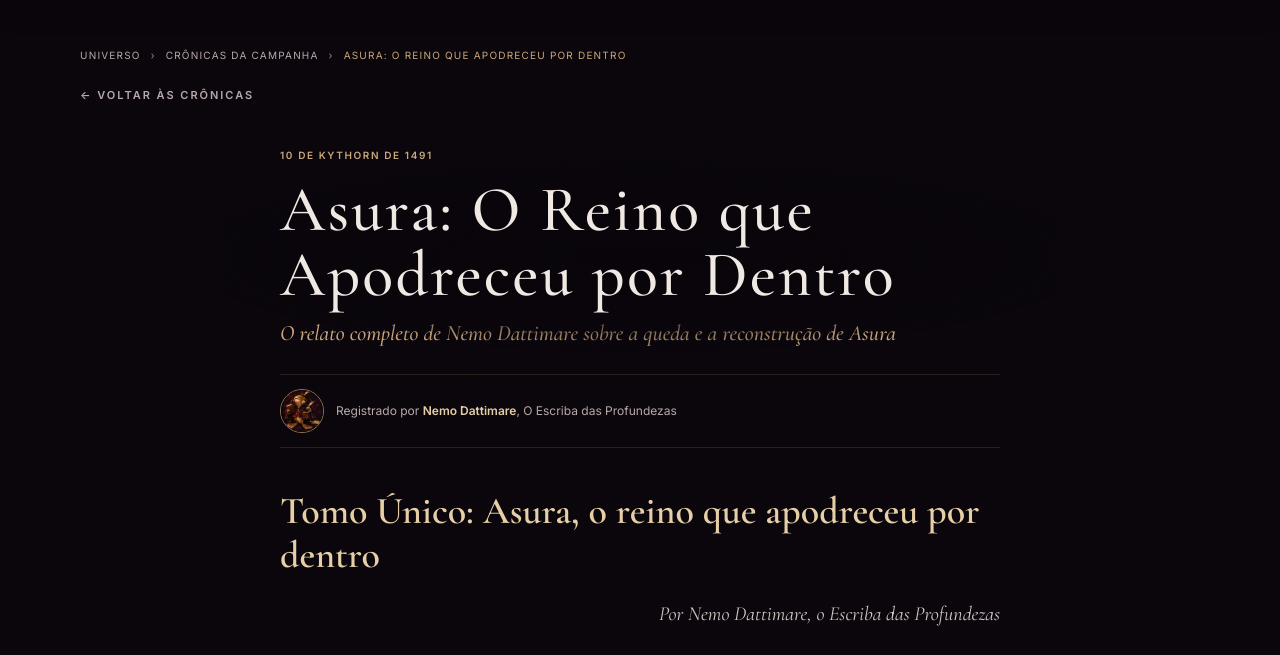
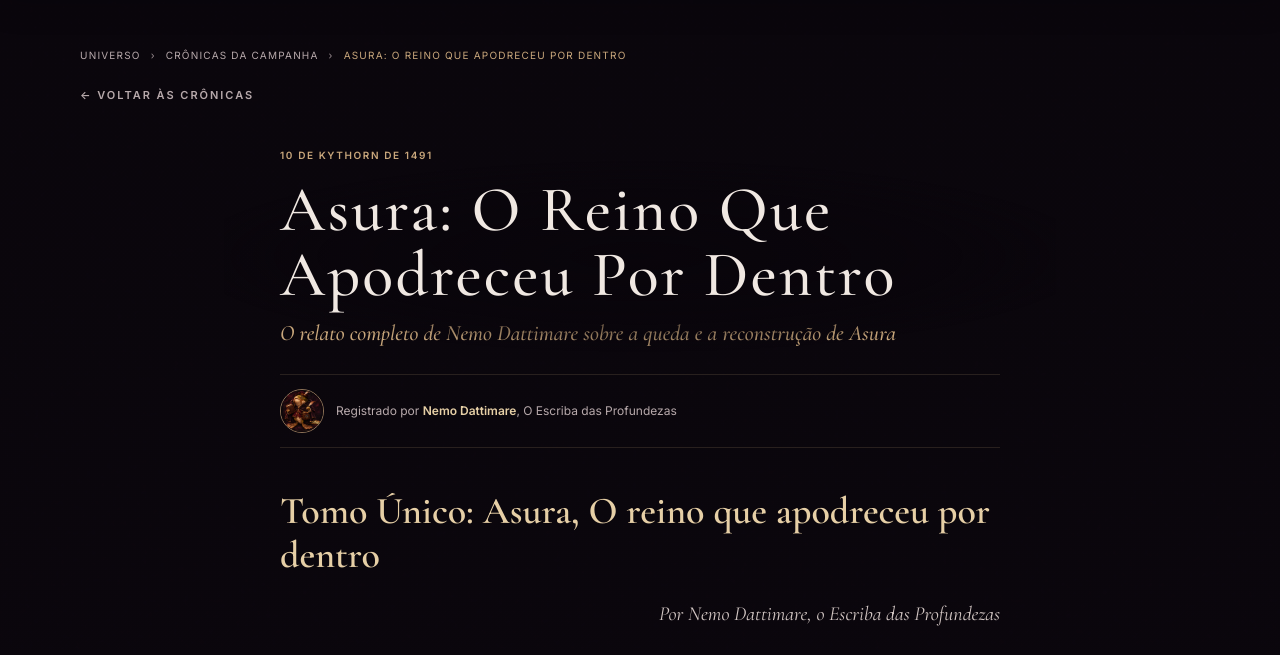
Before and after one commit to cauahfb/campanhaRPG, an Astro site: page /universo/cronicas-da-campanha/asura-o-reino-que-apodreceu-por-dentro in a window 1280 px wide. Shown: the part 81-736 px from the top of the page. Built offline with nearby package versions, Linux system fonts and the light colour scheme; Astro itself is replaced by a stand-in of ours.

Commit message:
Padronizado Textos de Cronicas

```diff
--- a/src/content/cronicas/asura-o-reino-que-apodreceu-por-dentro.md
+++ b/src/content/cronicas/asura-o-reino-que-apodreceu-por-dentro.md
@@ -1,7 +1,7 @@
 # As Crônicas de Nemo
 Dattimare
 
-## Tomo Único: Asura, o reino que apodreceu por dentro
+## Tomo Único: Asura, O reino que apodreceu por dentro
 
 *Por Nemo
 Dattimare, o Escriba das Profundezas*
--- a/src/content/cronicas/oakhuster-a-arvore-que-dava-frutos-a-morte.md
+++ b/src/content/cronicas/oakhuster-a-arvore-que-dava-frutos-a-morte.md
@@ -1,4 +1,4 @@
-## Tomo Único: Oakhuster: a árvore que dava frutos à morte
+## Tomo Único: Oakhuster: A árvore que dava frutos à morte
 
 *Por Nemo Dattimare, o Escriba das Profundezas*
 
--- a/src/data/cronicas.ts
+++ b/src/data/cronicas.ts
@@ -76,7 +76,7 @@ export function dataCalendarioParaOrdem(data: string): number {
 export const cronicas: Cronica[] = [
   {
     slug: "asura-o-reino-que-apodreceu-por-dentro",
-    titulo: "Asura: O Reino que Apodreceu por Dentro",
+    titulo: "Asura: O Reino Que Apodreceu Por Dentro",
     subtitulo: "O relato completo de Nemo Dattimare sobre a queda e a reconstrução de Asura",
     categoria: "intrigas",
     dataNoMundo: "10 de Kythorn de 1491",
@@ -93,7 +93,7 @@ export const cronicas: Cronica[] = [
   },
   {
     slug: "oakhuster-a-arvore-que-dava-frutos-a-morte",
-    titulo: "Oakhuster: a árvore que dava frutos à morte",
+    titulo: "Oakhuster: A Árvore Que Dava Frutos À Morte",
     subtitulo: "A aventura pela Gulthias, os Penumbras e a segunda vida de Perseu",
     categoria: "grandes-feitos",
     dataNoMundo: "1 de Flamerule de 1491",
```
